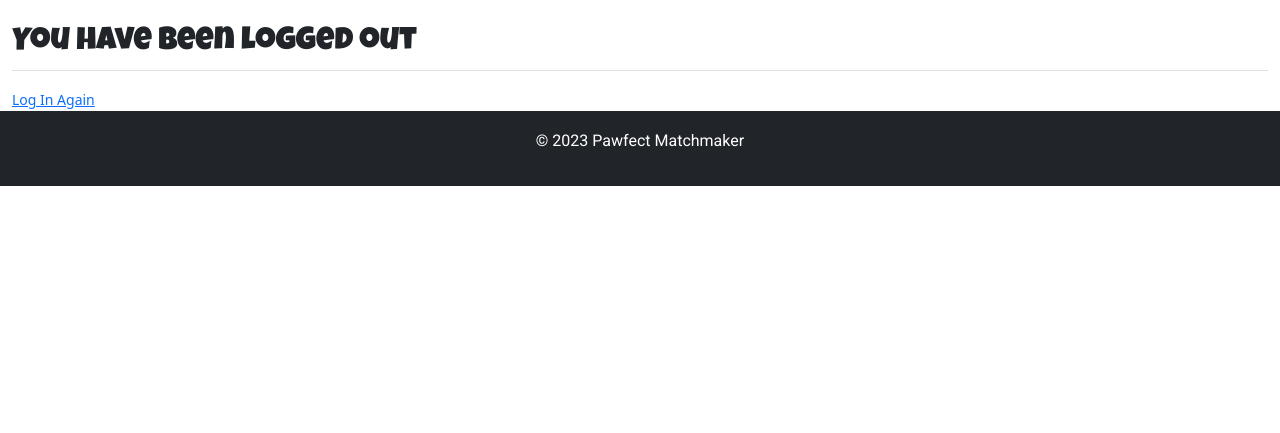
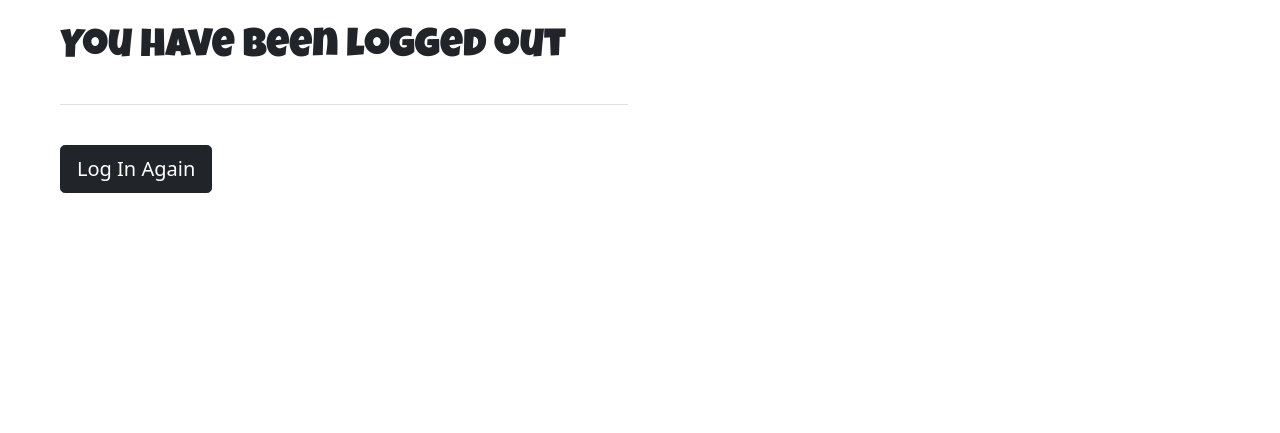
Before and after one commit to AutonomousDev/animal_adoption, a Django app: page /users/logout/ in a window 1280 px wide. Shown: the part 56-489 px from the top of the page. Run offline with Django 4.2, Linux system fonts and the light colour scheme.

Commit message:
fixes for login / logout / profile and other small changes

```diff
--- a/news/static/news/style.css
+++ b/news/static/news/style.css
@@ -72,6 +72,7 @@ html, body {
     align-items: center;
     height: 75px;
     width: 100%;
+
   }
 
 .headline {
@@ -145,3 +146,7 @@ info-box h2 {
 .row-v3 h1 {
     color:#0f0e0e;
 }
+
+.sm-page {
+    margin-bottom:35%;
+}
--- a/news/templates/news/components/base.html
+++ b/news/templates/news/components/base.html
@@ -31,7 +31,8 @@
         {% endfor %}
     {% endif %}
 </div>
-<div class="container-fluid">
+<!-- <div class="container-fluid content"> -->
+<div class="container-fluid content">
     {% block content %}{% endblock %}
 </div>
 <footer class="footer bg-dark">
--- a/users/templates/users/login.html
+++ b/users/templates/users/login.html
@@ -2,13 +2,13 @@
 {% load crispy_forms_tags %}
 {% block content %}
 
-<div class="content-section">
-    <div class="row m-5">
+<div class="content-section mx-5 sm-page">
+    <div class="row">
         <div class="col-lg-6">
             <form method="POST" class="mb-3">
                 {% csrf_token %}
                 <fieldset class="form-group">
-                    <legend class="border-bottom mb-4"><h4>Login</h4></legend>
+                    <legend class="border-bottom mb-4"><h1>Login</h1></legend>
                     {{ form|crispy }}
                 </fieldset>
                 <div class="form-group">
--- a/users/templates/users/logout.html
+++ b/users/templates/users/logout.html
@@ -1,13 +1,18 @@
 {% extends "news/components/base.html" %}
 {% block content %}
 
-<h2>You have been logged out</h2>
-<div class="content-section">
 
-    <div class="border-top pt-3">
-        <small class="text-muted">
-            <a class="ml-2" href="{% url 'users-login' %}">Log In Again</a>
-        </small>
+<div class="content-section mx-5 sm-page">
+    <h1>You have been logged out</h1>
+    <br>
+    <div class="row">
+        <div class="col-lg-6 col">
+            <div class="border-top pt-3">
+                <br>
+                <a class="btn btn-dark btn-lg" href="{% url 'users-login' %}">Log In Again</a>
+            </div>
+        </div>
     </div>
+
 </div>
 {% endblock content %}
```
Also changed, not shown: users/templates/users/profile.html (+7 -2 lines), users/templates/users/register.html (+13 -6 lines).
